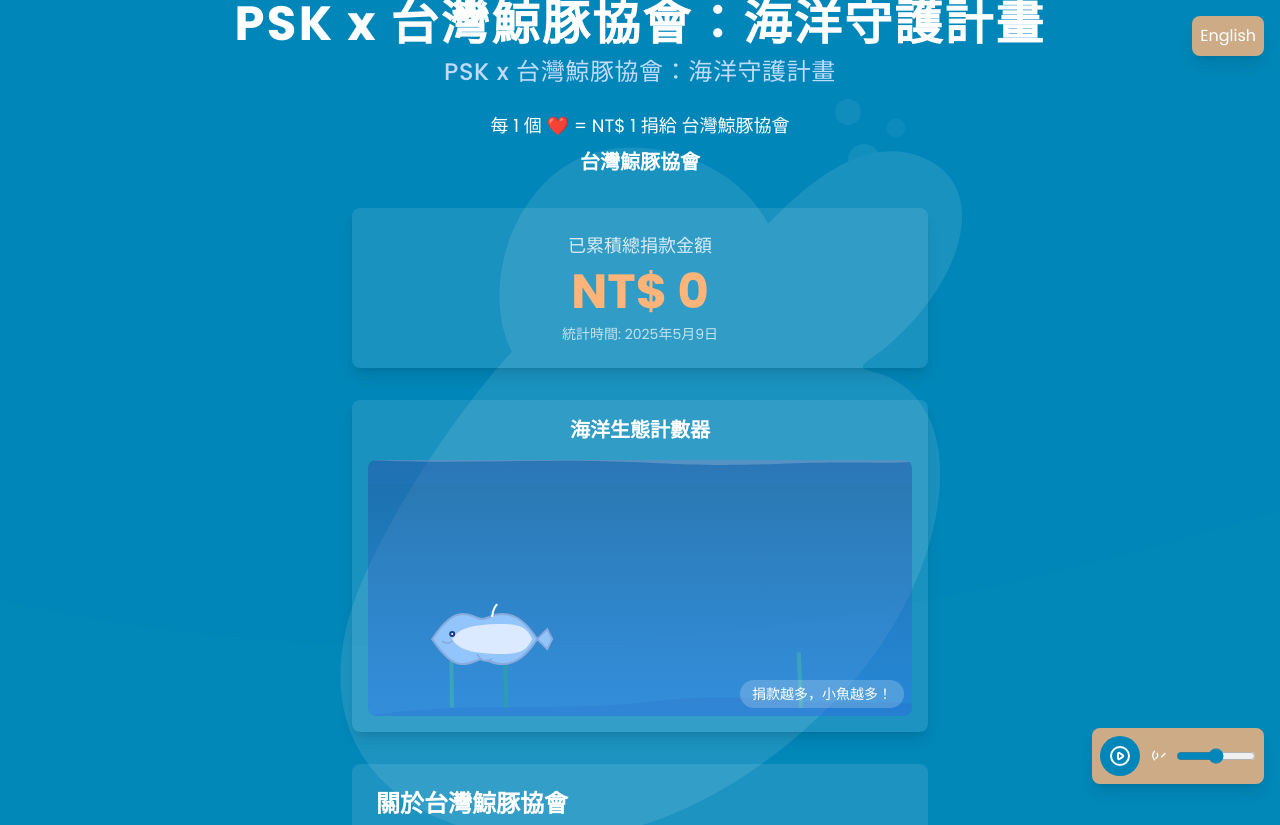
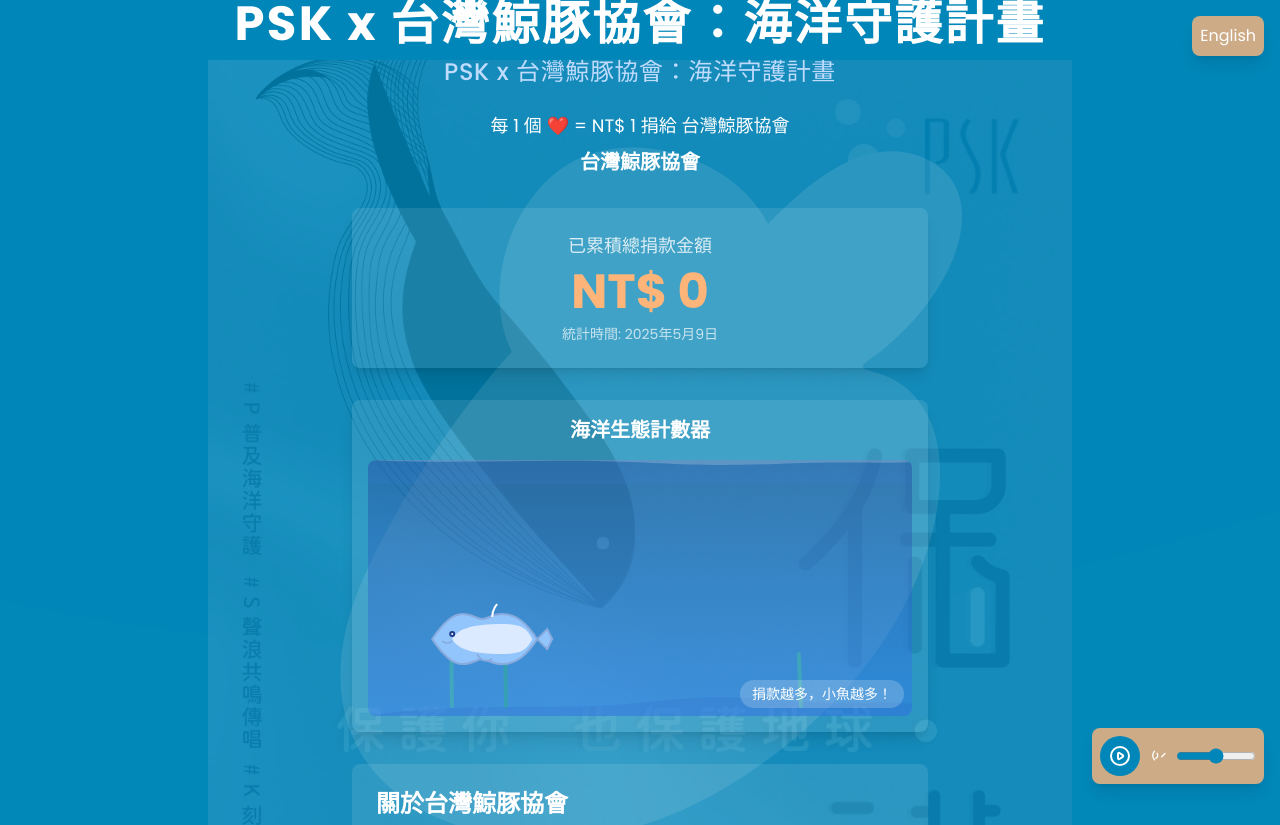
Before and after one commit to qazasd2518995/donation, a Next.js app in the folder frontend/: page / in a window 1280 px wide. Shown: the top 825 px of the page. Built offline with nearby package versions, Linux system fonts and the light colour scheme; no server answers.

Commit message:
添加鯨魚圖片作為網站背景，設置適當透明度以不影響文字顯示

```diff
--- a/frontend/components/DonationDashboard.js
+++ b/frontend/components/DonationDashboard.js
@@ -279,6 +279,15 @@
       {/* 背景裝飾 */}
       <div className="absolute inset-0 wave-background opacity-10 z-0"></div>
 
+      {/* 圖片背景 - 添加鯨魚圖片作為背景 */}
+      <div className="absolute inset-0 flex items-center justify-center z-0 pointer-events-none">
+        <img
+          src="/images/background-whale.jpg"
+          alt="背景鯨魚圖案"
+          className="max-w-[90%] max-h-[90%] object-contain opacity-[0.15]"
+        />
+      </div>
+
       {/* 隱藏的音效元素 */}
       <audio ref={soundRef} src="/music/like_sound.mp3" preload="auto" />
 
```
Also changed, not shown: frontend/public/images/background-whale.jpg (added).
